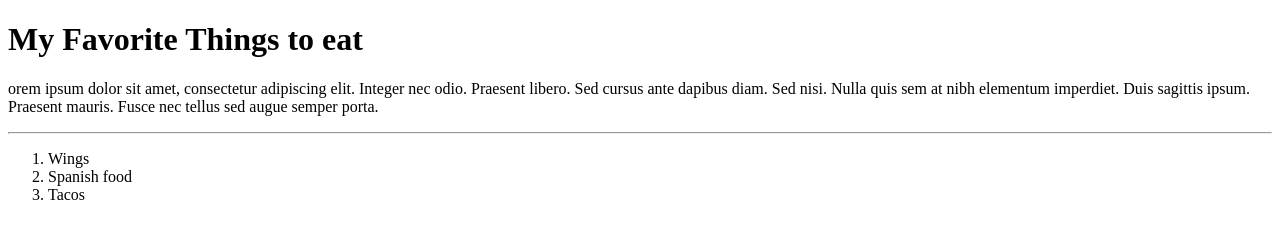
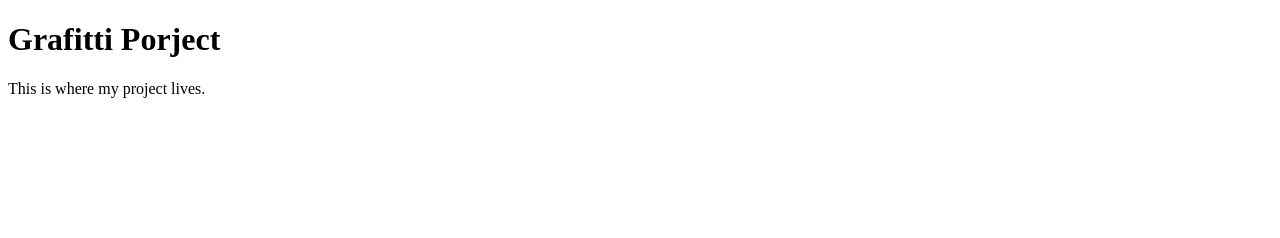
Before and after one commit to dannis51/graffiti_project, a plain HTML site: page index.html in a window 1280 px wide. Drawn offline with Linux system fonts and the light colour scheme.

Commit message:
new tags

```diff
--- a/index.html
+++ b/index.html
@@ -1,21 +1,18 @@
 <!DOCTYPE html>
 <html>
+
+<div id="title menu">
+
 	<Head>
-<h1> My Favorite Things to eat </h1>
+		<title> Graffiti Project-Home </title>
+		<h1> Grafitti Porject</h1>
 	</head>
 
 	<body>
 
-<p> orem ipsum dolor sit amet, consectetur adipiscing elit. Integer nec odio. Praesent libero. Sed cursus ante dapibus diam. Sed nisi. Nulla quis sem at nibh elementum imperdiet. Duis sagittis ipsum. Praesent mauris. Fusce nec tellus sed augue semper porta. </p>
-
-<hr />
-
-<ol>
-	<li> Wings  </li>
-	<li> Spanish food </li>
-	<li> Tacos </li>
-	</ol>
+<p> This is where my project lives. </p>
 
 	</body>
+</div>
 
 </html>
```
